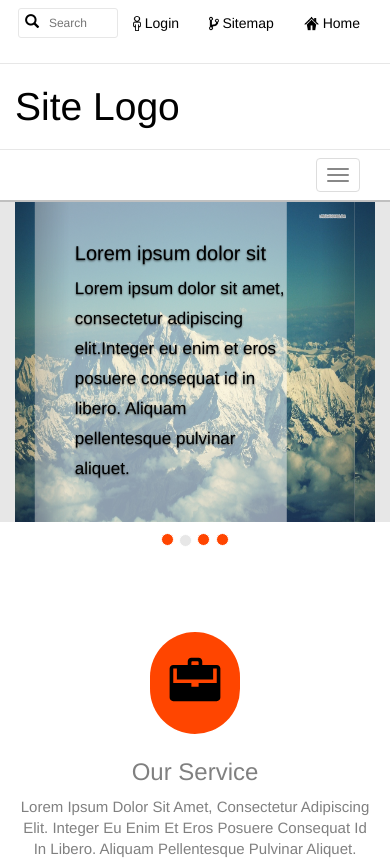
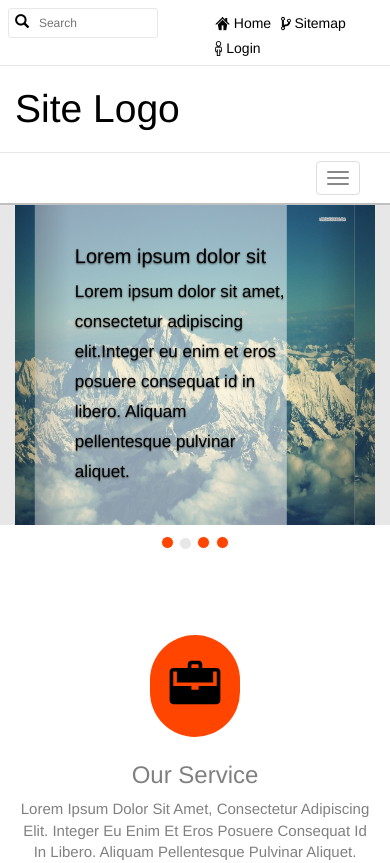
Before and after one commit to bajcetabiljana/test-pixelant, a plain HTML site: page index.html in a window 390 px wide. Shown: the top 863 px of the page. Drawn offline with nearby package versions, Linux system fonts and the light colour scheme.

Commit message:
responsive header

```diff
--- a/main.css
+++ b/main.css
@@ -247,58 +247,23 @@ form .btn {
     padding-top: 20px;
     padding-bottom: 10px;
 }
-/*@media(max-width:767px) {
+@media(max-width:767px) {
+    .first-row{
+        position: relative;
+        right: 10px;
+    }
 
-    header form input {
-        border: 3px solid #e7e7e7;
-    }
-    .pull-right {
-        float: none;
-    }
-    .first-row form input {
-        border: 1px solid #e7e7e7;
-    }
-    .first-row a {
-        display: none;
-    }
-    .first-row img {
-        height: 50px;
-        float: left;
-        padding-left: 50px;
-        padding-right: 50px;
-    }
-    .first-row:first-child img {
-        margin-left: 60px;
-    }
-}*/
-
-@media(max-width: 767px){
-    .first-row{
-        height: 45px;
-    }
-   .first-row form input{
+.first-row li{
+    float: left;
+    margin-right: 10px;
+}
+.first-row form input{
        border-bottom: 1px solid #e7e7e7;
        border-top: 1px solid #e7e7e7;
     }
-.first-row ul{
-    float: none;
+
 
 }
-.first-row form input{
-    width: 100px;
-}
-.first-row .menu {
-    float: right;
-    margin-left: 30px;
-    position: relative;
-    bottom: 30px;
-}
-}
-
-
-
-
-
 
 @media(max-width:1200px) {
     .description-slide>p {
```
